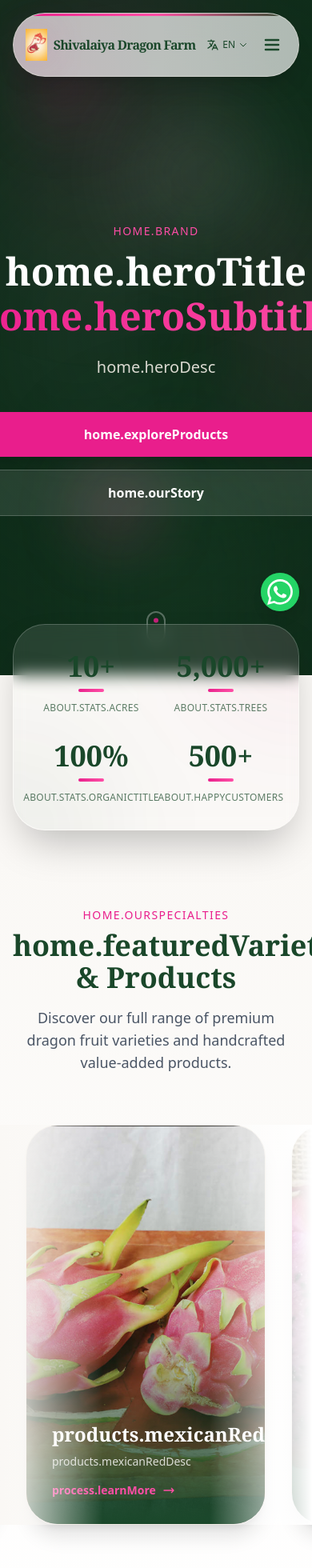
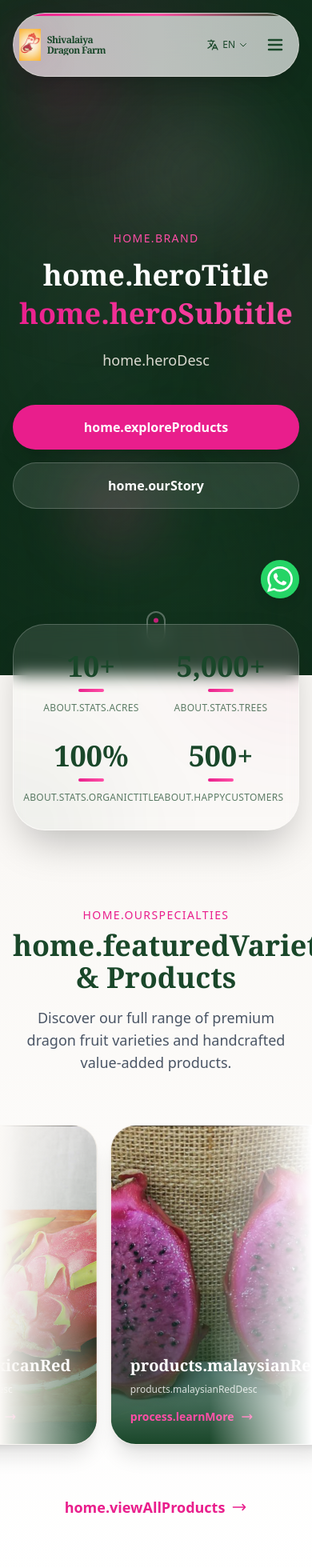
Before and after one commit to Pranav9119/Shivalaiyadragonfarm, a React (Vite) app: page / in a window 390 px wide. Shown: the top 1960 px of the page at 80% size. Built offline with nearby package versions, Linux system fonts and the light colour scheme; the HTML template or start-up script is replaced by a standard one.

Commit message:
Enhance mobile UI: Premium full-screen Navbar, smooth Hamburger morph, typography scaling, slider physics

```diff
--- a/src/components/BackToTop.jsx
+++ b/src/components/BackToTop.jsx
@@ -28,7 +28,7 @@ export default function BackToTop() {
             {isVisible && (
                 <button
                     onClick={scrollToTop}
-                    className="fixed bottom-4 right-4 md:bottom-8 md:right-8 z-40 p-3 md:p-4 rounded-full bg-gradient-to-br from-dragon-pink to-dragon-pink-dark text-white shadow-2xl hover:shadow-dragon-pink/50 hover:scale-110 transition-all duration-300 group animate-fade-in-up"
+                    className="fixed bottom-6 right-4 md:bottom-8 md:right-8 z-50 p-3 md:p-4 rounded-full bg-gradient-to-br from-dragon-pink to-dragon-pink-dark text-white shadow-2xl hover:shadow-dragon-pink/50 hover:scale-110 transition-all duration-300 group animate-fade-in-up"
                     aria-label="Back to top"
                 >
                     {/* Glow effect */}
--- a/src/components/Navbar.jsx
+++ b/src/components/Navbar.jsx
@@ -59,7 +59,7 @@ export default function Navbar() {
         <div className="absolute inset-0 bg-gradient-to-r from-dragon-pink/5 via-transparent to-dragon-green/5 pointer-events-none" />
       </div>
 
-      <div className="max-w-7xl mx-auto px-4 sm:px-6 lg:px-8 relative">
+      <div className="max-w-7xl mx-auto px-2 sm:px-6 lg:px-8 relative z-50">
         <div className={`flex justify-between items-center transition-all duration-700 ease-in-out ${isScrolled ? 'h-16' : 'h-20'
           }`}>
           {/* Logo with Magnetic Hover Effect */}
@@ -82,10 +82,12 @@ export default function Navbar() {
             </motion.div>
             <motion.span
               whileHover={{ x: 5 }}
-              className={`font-serif font-bold text-dragon-green transition-all duration-700 ease-in-out group-hover:text-dragon-pink leading-tight ${isScrolled ? 'text-sm sm:text-xl' : 'text-base sm:text-2xl'
-                } max-w-[140px] sm:max-w-none whitespace-nowrap tracking-tighter sm:tracking-normal`}
+              className={`font-serif font-bold text-dragon-green transition-all duration-700 ease-in-out group-hover:text-dragon-pink ${isScrolled ? 'text-[10px] sm:text-xl' : 'text-xs sm:text-2xl'
+                } max-w-[120px] sm:max-w-none whitespace-normal sm:whitespace-nowrap tracking-tighter sm:tracking-normal leading-[1.1] sm:leading-tight line-clamp-2 sm:line-clamp-none`}
             >
-              Shivalaiya Dragon Farm
+              Shivalaiya
+              <br className="block sm:hidden" />
+              Dragon Farm
             </motion.span>
           </Link>
 
@@ -141,72 +143,147 @@ export default function Navbar() {
             <motion.button
               whileTap={{ scale: 0.9 }}
               onClick={() => setIsOpen(!isOpen)}
-              className="p-1.5 sm:p-2.5 rounded-xl text-dragon-green hover:bg-dragon-pink/10 hover:text-dragon-pink transition-all duration-300 relative group"
+              className="min-w-[44px] min-h-[44px] flex items-center justify-center p-2 rounded-xl text-dragon-green hover:bg-dragon-pink/10 hover:text-dragon-pink transition-all duration-300 relative group"
               aria-label="Toggle menu"
             >
               <div className="absolute inset-0 bg-dragon-pink/20 rounded-xl blur opacity-0 group-hover:opacity-100 transition-opacity duration-300 -z-10" />
 
-              <svg className="w-6 h-6 transition-transform duration-300" fill="none" stroke="currentColor" viewBox="0 0 24 24">
-                <AnimatePresence mode='wait'>
-                  {isOpen ? (
+              {/* Smooth Morphing Hamburger Icon */}
+              <motion.svg
+                className="w-6 h-6 relative z-10"
+                viewBox="0 0 24 24"
+                fill="none"
+                stroke="currentColor"
+                animate={isOpen ? "open" : "closed"}
+              >
                 <motion.path
-                      key="close"
-                      initial={{ pathLength: 0, opacity: 0 }}
-                      animate={{ pathLength: 1, opacity: 1 }}
-                      exit={{ pathLength: 0, opacity: 0 }}
-                      strokeLinecap="round" strokeLinejoin="round" strokeWidth={2.5} d="M6 18L18 6M6 6l12 12"
+                  strokeLinecap="round"
+                  strokeWidth={2.5}
+                  variants={{
+                    closed: { d: "M4 6L20 6" },
+                    open: { d: "M6 18L18 6" }
+                  }}
+                  transition={{ duration: 0.3, ease: "easeInOut" }}
                 />
-                  ) : (
                 <motion.path
-                      key="menu"
-                      initial={{ pathLength: 0, opacity: 0 }}
-                      animate={{ pathLength: 1, opacity: 1 }}
-                      exit={{ pathLength: 0, opacity: 0 }}
-                      strokeLinecap="round" strokeLinejoin="round" strokeWidth={2.5} d="M4 6h16M4 12h16M4 18h16"
+                  strokeLinecap="round"
+                  strokeWidth={2.5}
+                  d="M4 12L20 12"
+                  variants={{
+                    closed: { opacity: 1 },
+                    open: { opacity: 0 }
+                  }}
+                  transition={{ duration: 0.2 }}
                 />
-                  )}
-                </AnimatePresence>
-              </svg>
+                <motion.path
+                  strokeLinecap="round"
+                  strokeWidth={2.5}
+                  variants={{
+                    closed: { d: "M4 18L20 18" },
+                    open: { d: "M6 6L18 18" }
+                  }}
+                  transition={{ duration: 0.3, ease: "easeInOut" }}
+                />
+              </motion.svg>
             </motion.button>
           </div>
         </div>
 
-        {/* Mobile Menu */}
+        {/* Premium Full-Screen Mobile Menu */}
         <AnimatePresence>
           {isOpen && (
             <motion.div
-              initial={{ height: 0, opacity: 0 }}
-              animate={{ height: 'auto', opacity: 1 }}
-              exit={{ height: 0, opacity: 0 }}
-              transition={{ duration: 0.4, ease: "circOut" }}
-              className="md:hidden overflow-hidden border-t border-dragon-pink/20"
+              initial="closed"
+              animate="open"
+              exit="closed"
+              variants={{
+                open: {
+                  opacity: 1,
+                  backdropFilter: "blur(20px)",
+                  WebkitBackdropFilter: "blur(20px)",
+                  transition: { duration: 0.4, ease: [0.22, 1, 0.36, 1] }
+                },
+                closed: {
+                  opacity: 0,
+                  backdropFilter: "blur(0px)",
+                  WebkitBackdropFilter: "blur(0px)",
+                  transition: { duration: 0.4, ease: [0.22, 1, 0.36, 1], delay: 0.2 }
+                }
+              }}
+              className="md:hidden fixed inset-0 z-40 bg-white/90"
+              style={{ height: '100vh' }}
             >
-              <div className="flex flex-col gap-2 py-5">
-                {navPaths.map((link, index) => (
+              {/* Decorative Abstract Backgrounds inside Menu */}
+              <div className="absolute top-0 right-0 w-96 h-96 bg-dragon-pink/10 rounded-full blur-[80px] -mr-48 -mt-48 pointer-events-none" />
+              <div className="absolute bottom-0 left-0 w-96 h-96 bg-dragon-green/10 rounded-full blur-[80px] -ml-48 -mb-48 pointer-events-none" />
+
+              <div className="flex flex-col h-full justify-center px-8 relative z-10">
                 <motion.div
-                    key={link.path}
-                    initial={{ x: -20, opacity: 0 }}
-                    animate={{ x: 0, opacity: 1 }}
-                    transition={{ delay: index * 0.05 }}
+                  variants={{
+                    open: {
+                      transition: { staggerChildren: 0.08, delayChildren: 0.2 }
+                    },
+                    closed: {
+                      transition: { staggerChildren: 0.05, staggerDirection: -1 }
+                    }
+                  }}
+                  className="flex flex-col gap-4"
+                >
+                  {navPaths.map((link) => (
+                    <div key={link.path} className="overflow-hidden">
+                      <motion.div
+                        variants={{
+                          open: { y: 0, opacity: 1, rotateZ: 0 },
+                          closed: { y: 40, opacity: 0, rotateZ: 2 }
+                        }}
+                        transition={{ type: "spring", stiffness: 200, damping: 20 }}
                       >
                         <Link
                           to={link.path}
                           onClick={() => setIsOpen(false)}
-                      className={`block font-semibold py-3 px-5 rounded-xl transition-all duration-300 relative overflow-hidden group ${location.pathname === link.path
-                        ? 'text-white bg-gradient-to-r from-dragon-pink to-dragon-pink-light shadow-lg'
-                        : 'text-dragon-green hover:text-dragon-pink hover:bg-dragon-pink/10'
+                          className={`block font-serif text-3xl sm:text-4xl font-bold py-2 transition-all duration-300 relative group overflow-hidden ${location.pathname === link.path
+                            ? 'text-dragon-pink'
+                            : 'text-dragon-green hover:text-dragon-pink'
                             }`}
                         >
+                          <span className="relative z-10 flex items-center gap-4">
                             {location.pathname === link.path && (
                               <motion.span
-                          layoutId="mobileActiveShimmer"
-                          className="absolute inset-0 bg-gradient-to-r from-transparent via-white/20 to-transparent animate-shimmer"
+                                layoutId="mobileActiveDot"
+                                className="w-2 h-2 rounded-full bg-dragon-pink block shrink-0"
                               />
                             )}
-                      <span className="relative z-10">{t(`nav.${link.key}`)}</span>
+                            {t(`nav.${link.key}`)}
+                          </span>
+
+                          {/* Hover sweep effect */}
+                          <div className="absolute inset-x-0 bottom-0 h-0.5 bg-dragon-pink/20 translate-x-[-100%] group-hover:translate-x-0 transition-transform duration-500 ease-out" />
                         </Link>
                       </motion.div>
+                    </div>
                   ))}
+                </motion.div>
+
+                {/* Additional Menu Footer/Contact items */}
+                <motion.div
+                  variants={{
+                    open: { opacity: 1, y: 0, transition: { delay: 0.6, duration: 0.5 } },
+                    closed: { opacity: 0, y: 20, transition: { duration: 0.3 } }
+                  }}
+                  className="mt-16 pt-8 border-t border-dragon-pink/20"
+                >
+                  <p className="text-sm font-semibold text-dragon-green/60 mb-4 uppercase tracking-widest text-center">
+                    Get in touch
+                  </p>
+                  <div className="flex justify-center gap-6">
+                    <a href="mailto:shivalaiyadragon@gmail.com" className="w-12 h-12 rounded-full bg-white shadow-xl flex items-center justify-center text-xl hover:scale-110 hover:text-dragon-pink transition-all border border-cream-dark">
+                      📧
+                    </a>
+                    <a href="https://wa.me/918675522223" target="_blank" rel="noopener noreferrer" className="w-12 h-12 rounded-full bg-white shadow-xl flex items-center justify-center text-xl hover:scale-110 hover:text-green-500 transition-all border border-cream-dark">
+                      💬
+                    </a>
+                  </div>
+                </motion.div>
               </div>
             </motion.div>
           )}
--- a/src/components/WhatsAppButton.jsx
+++ b/src/components/WhatsAppButton.jsx
@@ -14,7 +14,7 @@ const WhatsAppButton = () => {
             animate={{ scale: 1, opacity: 1 }}
             whileHover={{ scale: 1.1 }}
             whileTap={{ scale: 0.9 }}
-            className="fixed bottom-20 right-4 md:bottom-28 md:right-8 z-40 flex items-center justify-center w-12 h-12 md:w-14 md:h-14 bg-[#25D366] text-white rounded-full shadow-lg hover:shadow-glow-lg transition-shadow overflow-hidden group"
+            className="fixed bottom-24 right-4 md:bottom-28 md:right-8 z-50 flex items-center justify-center w-12 h-12 md:w-14 md:h-14 bg-[#25D366] text-white rounded-full shadow-lg hover:shadow-lg transition-shadow overflow-hidden group"
             aria-label="Chat on WhatsApp"
         >
             {/* Pulse Effect */}
--- a/src/pages/About.jsx
+++ b/src/pages/About.jsx
@@ -76,9 +76,9 @@ export default function About() {
             <span className="inline-block px-4 py-1.5 rounded-full bg-white/10 text-white font-bold text-xs uppercase tracking-widest mb-6 border border-white/20 backdrop-blur-sm">
               {t('about.ourStory')}
             </span>
-            <h1 className="font-serif text-5xl sm:text-7xl font-bold text-white mb-8 tracking-tight">
+            <h1 className="font-serif text-4xl sm:text-6xl lg:text-7xl font-bold text-white mb-8 tracking-tight">
               {t('about.cultivatingExcellence')}
-              <span className="block text-dragon-pink-light mt-4 italic font-normal text-4xl sm:text-5xl">
+              <span className="block text-dragon-pink-light mt-4 italic font-normal text-3xl sm:text-5xl">
                 {t('about.since2016')}
               </span>
             </h1>
--- a/src/pages/Contact.jsx
+++ b/src/pages/Contact.jsx
@@ -33,7 +33,7 @@ export default function Contact() {
           <p className="text-dragon-pink-light font-medium tracking-widest uppercase text-sm mb-4 animate-fade-in-up">
             {t('contact.getInTouch')}
           </p>
-          <h1 className="font-serif text-5xl sm:text-7xl lg:text-8xl font-bold text-white mb-6 drop-shadow-2xl">
+          <h1 className="font-serif text-4xl sm:text-7xl lg:text-8xl font-bold text-white mb-6 drop-shadow-2xl">
             {t('contact.contactUs')}
           </h1>
           <p className="text-xl text-cream-dark/90 max-w-2xl mx-auto animate-fade-in-up" style={{ animationDelay: '100ms' }}>
--- a/src/pages/FAQPage.jsx
+++ b/src/pages/FAQPage.jsx
@@ -17,7 +17,7 @@ export default function FAQPage() {
                     <p className="text-dragon-pink-light font-medium tracking-widest uppercase text-sm mb-4 animate-fade-in-up">
                         {t('contact.faq.title')}
                     </p>
-                    <h1 className="font-serif text-5xl sm:text-6xl font-bold text-white mb-6 animate-scale-up">
+                    <h1 className="font-serif text-4xl sm:text-6xl font-bold text-white mb-6 animate-scale-up">
                         {t('contact.faq.subtitle')}
                     </h1>
                     <p className="text-xl text-cream-dark/90 max-w-2xl mx-auto animate-fade-in-up" style={{ animationDelay: '100ms' }}>
--- a/src/pages/Gallery.jsx
+++ b/src/pages/Gallery.jsx
@@ -23,7 +23,7 @@ export default function Gallery() {
           <p className="text-dragon-pink-light font-medium tracking-widest uppercase text-sm mb-4">
             {t('gallery.visualJourney')}
           </p>
-          <h1 className="font-serif text-5xl sm:text-6xl font-bold text-white mb-6">
+          <h1 className="font-serif text-4xl sm:text-6xl font-bold text-white mb-6">
             {t('gallery.farmGallery')}
           </h1>
           <p className="text-xl text-cream-dark/90 max-w-2xl mx-auto">
--- a/src/pages/Home.jsx
+++ b/src/pages/Home.jsx
@@ -136,13 +136,13 @@ export default function Home() {
             {t('home.brand')}
           </p>
           <h1
-            className={`${isTamil ? 'font-sans text-4xl sm:text-5xl lg:text-6xl leading-[1.3]' : 'font-serif text-5xl sm:text-6xl lg:text-7xl'} font-bold text-white mb-6 animate-scale-up`}
+            className={`${isTamil ? 'font-sans text-3xl sm:text-4xl lg:text-6xl leading-[1.3]' : 'font-serif text-4xl sm:text-6xl lg:text-7xl'} font-bold text-white mb-6 animate-scale-up px-2 md:px-0`}
             style={{ animationDelay: '100ms' }}
           >
             {t('home.heroTitle')}
             <span className="block gradient-text mt-2">{t('home.heroSubtitle')}</span>
           </h1>
-          <p className={`${isTamil ? 'text-lg sm:text-xl leading-[1.8]' : 'text-xl leading-relaxed'} text-cream-dark/90 max-w-2xl mx-auto mb-10 animate-fade-in-up`} style={{ animationDelay: '200ms' }}>
+          <p className={`${isTamil ? 'text-base sm:text-xl leading-[1.8]' : 'text-lg sm:text-xl leading-relaxed'} text-cream-dark/90 max-w-2xl mx-auto mb-10 px-4 md:px-0 animate-fade-in-up`} style={{ animationDelay: '200ms' }}>
             {t('home.heroDesc')}
           </p>
           <div className="flex flex-col sm:flex-row gap-4 justify-center animate-fade-in-up" style={{ animationDelay: '300ms' }}>
@@ -235,9 +235,9 @@ export default function Home() {
         {/* Automatic Card-by-Card Showcase */}
         <div className="relative">
           <motion.div
-            className="flex gap-8 px-4"
+            className="flex"
             animate={{
-              x: [0, -200 * allProducts.length],
+              x: ["0%", "-50%"],
             }}
             transition={{
               duration: 40,
@@ -246,15 +246,17 @@ export default function Home() {
             }}
             style={{ width: 'max-content' }}
           >
-            {/* Double the list for seamless infinite scroll */}
-            {[...allProducts, ...allProducts].map((product, index) => {
-              const isPrimary = index < allProducts.length;
+            {/* Double the list for seamless infinite scroll using two identical containers */}
+            {[0, 1].map((listIdx) => (
+              <div key={listIdx} className="flex gap-4 sm:gap-8 pr-4 sm:pr-8 pl-4 sm:pl-0">
+                {allProducts.map((product, index) => {
+                  const isPrimary = listIdx === 0;
                   return (
                     <div
                       key={`${product.titleKey}-${index}`}
-                  className="w-[300px] sm:w-[400px] group flex-shrink-0"
+                      className="w-[280px] sm:w-[400px] group flex-shrink-0"
                     >
-                  <div className="relative h-[500px] rounded-[2.5rem] overflow-hidden border border-cream-dark transition-all duration-500 hover:shadow-glow-lg shadow-xl">
+                      <div className="relative h-[400px] sm:h-[500px] rounded-[2rem] sm:rounded-[2.5rem] overflow-hidden border border-cream-dark transition-all duration-500 hover:shadow-glow-lg shadow-xl">
                         <motion.img
                           layoutId={isPrimary ? `img-${product.titleKey}` : undefined}
                           src={product.image}
@@ -263,15 +265,15 @@ export default function Home() {
                         />
                         <motion.div
                           layoutId={isPrimary ? `bg-${product.titleKey}` : undefined}
-                      className="absolute inset-0 bg-gradient-to-t from-dragon-green via-dragon-green/20 to-transparent p-8 flex flex-col justify-end z-10"
+                          className="absolute inset-0 bg-gradient-to-t from-dragon-green via-dragon-green/20 to-transparent p-6 sm:p-8 flex flex-col justify-end z-10"
                         >
                           <motion.h3
                             layoutId={isPrimary ? `title-${product.titleKey}` : undefined}
-                        className="font-serif text-2xl font-bold text-white mb-2"
+                            className="font-serif text-xl sm:text-2xl font-bold text-white mb-2"
                           >
                             {t(product.titleKey)}
                           </motion.h3>
-                      <p className="text-white/80 text-sm line-clamp-2 mb-4">{t(product.descKey)}</p>
+                          <p className="text-white/80 text-xs sm:text-sm line-clamp-2 mb-4">{t(product.descKey)}</p>
                           <Link
                             to="/products"
                             state={{ fromHome: true, productId: product.titleKey, product }}
@@ -287,6 +289,8 @@ export default function Home() {
                     </div>
                   );
                 })}
+              </div>
+            ))}
           </motion.div>
 
           {/* Gradient Overlays for smooth edges */}
--- a/src/pages/Process.jsx
+++ b/src/pages/Process.jsx
@@ -168,7 +168,7 @@ export default function Process() {
           <motion.p initial={{ opacity: 0, y: 10 }} animate={{ opacity: 1, y: 0 }} className="text-dragon-pink font-bold tracking-[0.3em] uppercase text-xs mb-4">
             {t('process.fromSeedToTable')}
           </motion.p>
-          <motion.h1 initial={{ opacity: 0, y: 20 }} animate={{ opacity: 1, y: 0 }} className="font-serif text-5xl sm:text-7xl font-bold text-dragon-green mb-8">
+          <motion.h1 initial={{ opacity: 0, y: 20 }} animate={{ opacity: 1, y: 0 }} className="font-serif text-4xl sm:text-7xl font-bold text-dragon-green mb-8">
             {t('process.ourFarmingProcess')}
           </motion.h1>
           <motion.p initial={{ opacity: 0, y: 20 }} animate={{ opacity: 1, y: 0 }} transition={{ delay: 0.1 }} className="text-xl text-gray-600 max-w-3xl mx-auto leading-relaxed">
@@ -224,7 +224,7 @@ export default function Process() {
             <span className="inline-block px-4 py-1.5 rounded-full bg-indigo-500/20 text-indigo-300 font-bold text-xs uppercase tracking-widest mb-6 border border-indigo-500/30">
               {t('process.step')} 04
             </span>
-            <h2 className="font-serif text-5xl sm:text-7xl font-bold text-white mb-6 drop-shadow-lg">
+            <h2 className="font-serif text-4xl sm:text-7xl font-bold text-white mb-6 drop-shadow-lg">
               {t('process.nightBloomTitle')}
             </h2>
             <p className="text-indigo-200 text-xl sm:text-2xl font-medium tracking-wide mb-12 max-w-2xl mx-auto">
--- a/src/pages/Products.jsx
+++ b/src/pages/Products.jsx
@@ -131,7 +131,7 @@ export default function Products() {
             <div className="relative z-20 text-center px-4">
               <motion.h1
                 layoutId={`title-${transitionState.productId}`}
-                className={`${isTamil ? 'font-sans text-4xl sm:text-6xl lg:text-7xl leading-[1.3]' : 'font-serif text-5xl sm:text-7xl lg:text-8xl'} font-bold text-white mb-6 drop-shadow-2xl`}
+                className={`${isTamil ? 'font-sans text-3xl sm:text-5xl lg:text-6xl leading-[1.3]' : 'font-serif text-4xl sm:text-6xl lg:text-7xl'} font-bold text-white mb-6 drop-shadow-2xl`}
               >
                 {t(transitionState.product.titleKey)}
               </motion.h1>
@@ -154,7 +154,7 @@ export default function Products() {
               <motion.h1
                 initial={{ opacity: 0, y: 20 }}
                 animate={{ opacity: 1, y: 0 }}
-                className="font-serif text-5xl sm:text-6xl font-bold text-dragon-green mb-6"
+                className="font-serif text-4xl sm:text-5xl lg:text-6xl font-bold text-dragon-green mb-6"
               >
                 {t('products.premiumProducts')}
               </motion.h1>
```
Lines whose indentation alone changed are shown as unchanged.
